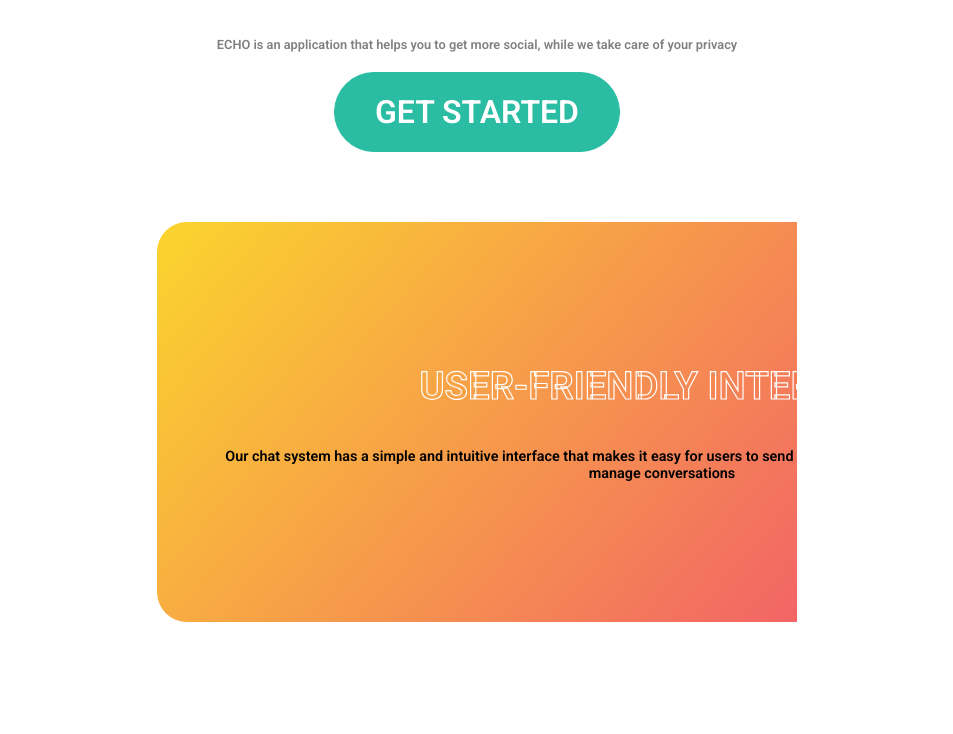
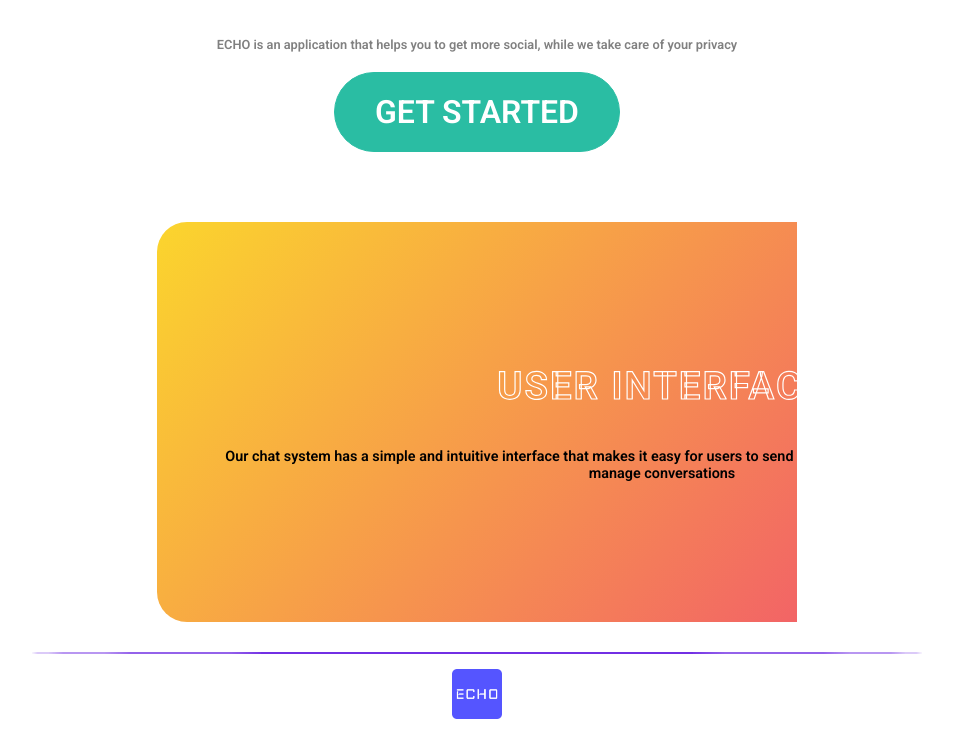
Before and after one commit to GIT-SUVAJIT/ECHO-LandingPage, a plain HTML site: page index.html in a window 1280 px wide. Shown: the part 2453-3187 px from the top of the page, without its empty margins (163-1116 px from the left). Before the commit the page ends 3105 px from the top, so only its background shows below. Drawn offline with Linux system fonts and the light colour scheme.

Commit message:
ECHO-LandingPage | added footer section and logo | v1.0 | GITSUVAJITK

```diff
--- a/index.html
+++ b/index.html
@@ -152,7 +152,7 @@
                     <div class="content">
                         <div class="carrousel">
                             <article class="carrousel-card">
-                                <h1> USER-FRIENDLY INTERFACE</h1>
+                                <h1> USER INTERFACE</h1>
 
                                 <p> Our chat system has a simple and intuitive interface that makes it easy for users to send and receive messages, access their contacts & manage conversations</p>
                             </article>
@@ -178,6 +178,14 @@
                     </div>
                 </div>
             </section>
+
+            <!-- HORIZONTAL-LINE-BREAK -->
+            <hr id="break-it-up">
+
+            <!-- FOOTER-SECTION -->
+            <section id="footer">
+                <img src="/favicon/Echo-Favicon/android-chrome-192x192.png" alt="footer_image_echo">
+            </section>
         </section>
     </main>
 
--- a/style.css
+++ b/style.css
@@ -295,6 +295,7 @@
     text-align: center;
 
     font-weight: bold;
+    padding-inline: 20px;
 
 }
 
@@ -401,6 +402,8 @@
     font-weight: bold;
     font-size: clamp(1.2rem, 3vw, 3.1rem);
 
+    letter-spacing: 2px;
+
     margin-bottom: 40px;
 
     -webkit-text-stroke: 1.2px white;
@@ -500,8 +503,22 @@
 
     #features .second-half .content .carrousel .carrousel-card {
         min-height: 250px;
-        min-width: 390px;
+        min-width: 369px;
     }
+}
+
+/* FOOTER-SECTION */
+#footer {
+    min-height: 10vh;
+    width: 100vw;
+
+    display: flex;
+    align-items: center;
+    justify-content: center;
+}
+
+#footer img {
+    width: 50px;
 }
 
 /* HOVER-EFFECTS */
@@ -545,3 +562,13 @@
         transform: rotate(1turn);
     }
 }
+
+/* HORIZONTAL-RULE */
+#break-it-up {
+    display: block;
+    margin: auto;
+
+    width: 70%;
+    border: 1.2px solid rgba(105, 34, 227, 0.937);
+    border-radius: 50%;
+}
```
